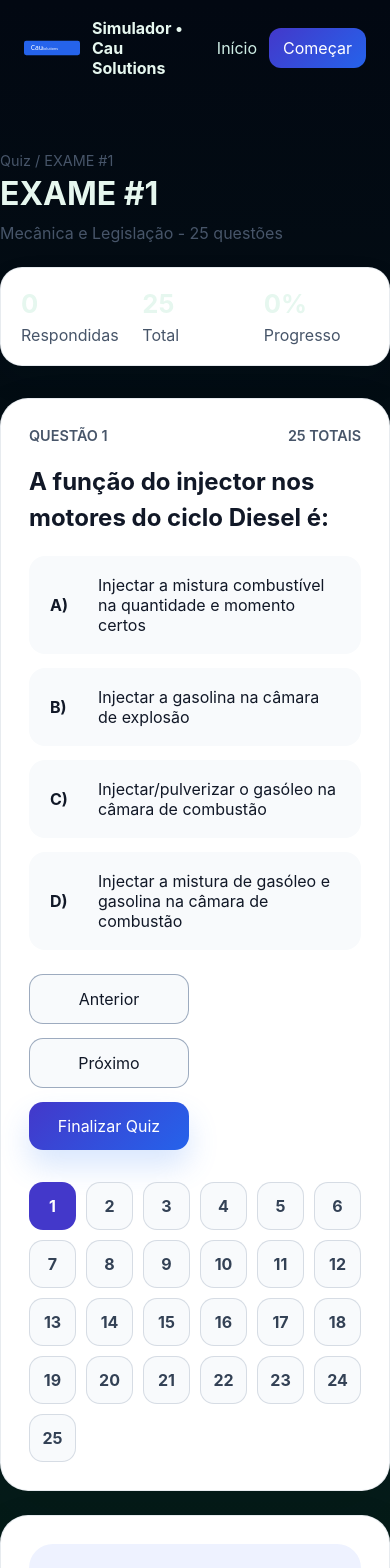
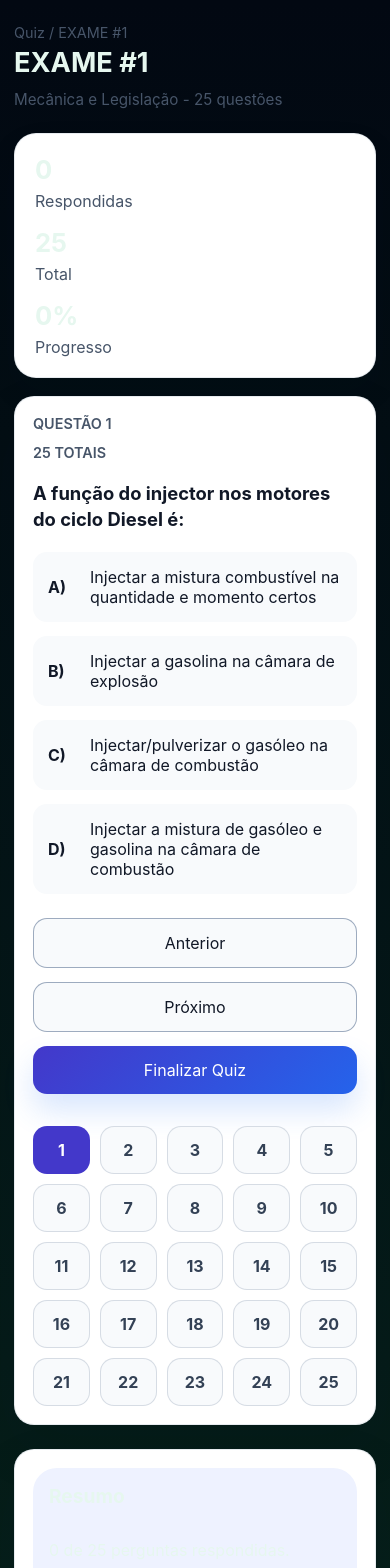
Before and after one commit to arlindolazaro/simulador-exame-conducao, a Next.js app: page /quiz/exame-1 in a window 390 px wide. Shown: the top 1568 px of the page. Built offline with nearby package versions, Linux system fonts and the light colour scheme.

Commit message:
feat: melhorar funcionalidades e interface do quiz

```diff
--- a/pages/quiz/[quizId].js
+++ b/pages/quiz/[quizId].js
@@ -1,7 +1,6 @@
 import { useMemo, useState } from 'react';
 import Link from 'next/link';
 import quizData from '@/data/quiz-data.json';
-import Layout from '@/components/Layout';
 import QuestionCard from '@/components/QuestionCard';
 import QuizSummary from '@/components/QuizSummary';
 import styles from '@/styles/Quiz.module.css';
@@ -44,7 +43,7 @@
   };
 
   return (
-    <Layout>
+    <>
       <div className={styles.header}>
         <div>
           <p className={styles.bread}>Quiz / {quizSet.title}</p>
@@ -146,7 +145,7 @@
           </div>
         </aside>
       </div>
-    </Layout>
+    </>
   );
 }
 
--- a/styles/Quiz.module.css
+++ b/styles/Quiz.module.css
@@ -268,7 +268,75 @@
 }
 
 @media (max-width: 980px) {
+  .header {
+    padding: 0 14px;
+  }
+
   .quizGrid {
+    grid-template-columns: 1fr;
+    padding: 0 14px;
+  }
+
+  .metaCard {
     grid-template-columns: 1fr;
   }
 }
+
+@media (max-width: 640px) {
+  .header {
+    margin: 10px auto 18px;
+  }
+
+  .header h1 {
+    font-size: 1.7rem;
+  }
+
+  .subtitle {
+    font-size: 0.95rem;
+  }
+
+  .mainCard,
+  .sideCard {
+    padding: 18px;
+    border-radius: 20px;
+  }
+
+  .questionMeta {
+    flex-direction: column;
+    align-items: flex-start;
+  }
+
+  .questionTitle {
+    font-size: 1.15rem;
+    line-height: 1.4;
+  }
+
+  .option,
+  .optionSelected,
+  .optionCorrect,
+  .optionIncorrect,
+  .optionDisabled {
+    padding: 14px 14px;
+    gap: 10px;
+    border-radius: 14px;
+  }
+
+  .actions {
+    flex-direction: column;
+  }
+
+  .primaryButton,
+  .secondaryButton {
+    width: 100%;
+    min-width: 0;
+  }
+
+  .numbersGrid {
+    grid-template-columns: repeat(5, minmax(0, 1fr));
+  }
+
+  .summaryBox,
+  .summaryCard {
+    padding: 16px;
+  }
+}
```
